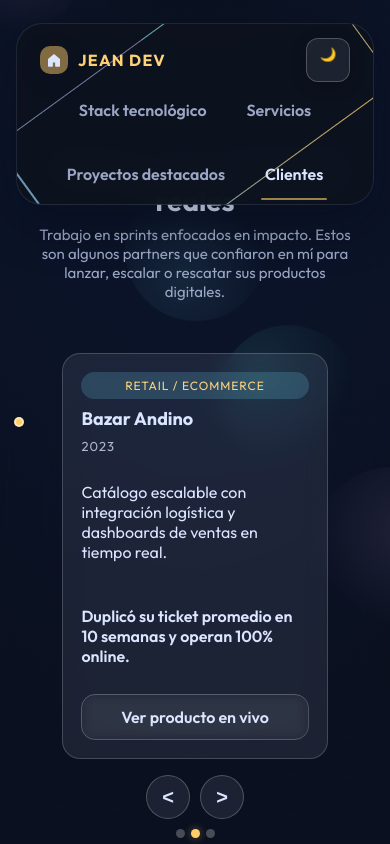
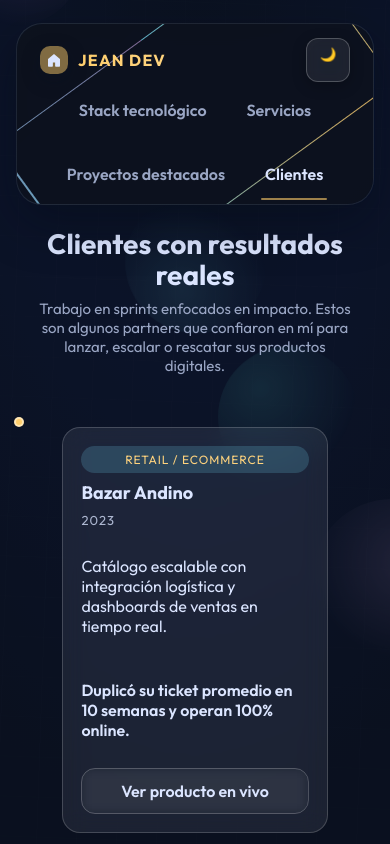
Before and after one commit to JeanOlayaPerez/web_servicios, a React (Vite) app: page /clientes in a window 390 px wide. Shown: the top 844 px of the page. Built offline with nearby package versions, Linux system fonts and the light colour scheme.

Commit message:
Ajusta offset del header fijo en móvil

```diff
--- a/src/styles/global.css
+++ b/src/styles/global.css
@@ -1,6 +1,15 @@
 * { box-sizing: border-box; }
 html, body, #root { height: 100%; }
 :root { --header-offset: clamp(118px, 16vw, 164px); }
+@media (max-width: 960px) {
+  :root { --header-offset: clamp(140px, 22vw, 196px); }
+}
+@media (max-width: 720px) {
+  :root { --header-offset: clamp(168px, 30vw, 228px); }
+}
+@media (max-width: 540px) {
+  :root { --header-offset: clamp(192px, 36vw, 256px); }
+}
 body {
   margin: 0;
   font-family: 'Outfit', ui-sans-serif, system-ui, -apple-system, Segoe UI, Roboto, Arial, "Noto Sans", "Apple Color Emoji", "Segoe UI Emoji";
@@ -35,6 +44,9 @@ body {
   isolation: isolate;
   overflow-x: hidden;
   scroll-margin-top: calc(var(--header-offset) + 16px);
+}
+.viewport > .section:first-of-type {
+  padding-top: calc(var(--header-offset) + clamp(48px, 9vw, 96px));
 }
 .section-standalone {
   min-height: auto;
```
